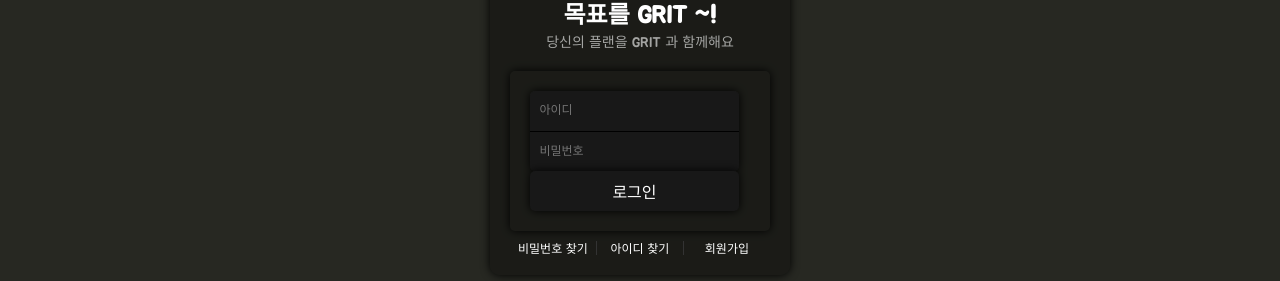
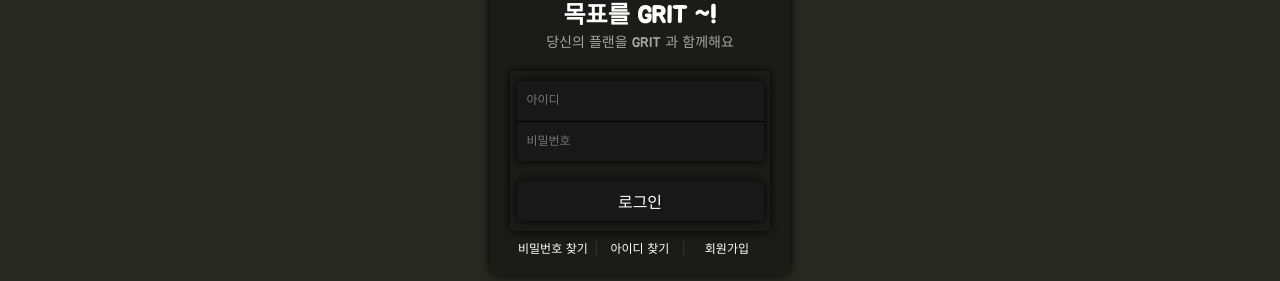
Before and after one commit to SeHIgh/LOGIN_Project, a plain HTML site: page index.html in a window 1280 px wide. Shown: the part 325-606 px from the top of the page. Drawn offline with Linux system fonts and the light colour scheme; a web font is replaced by a local one.

Commit message:
form addition

```diff
--- a/CSS/main.css
+++ b/CSS/main.css
@@ -146,7 +146,15 @@
             justify-content: space-around;
             align-items: center;
         }
-        main .box_login_main .box_login .wrap_id_pw{
+        main .box_login_main .box_login form{
+            width: 100%;
+            height: 100%;
+            display: flex;
+            flex-direction: column;
+            justify-content: space-around;
+            align-items: center;
+        }
+        main .box_login_main .box_login form .wrap_id_pw{
             width: 95%;
             height: 80px;
 
@@ -162,15 +170,15 @@
             align-items: center;
         }
 
-        main .box_login_main .box_login .wrap_id_pw .input_box{
+        main .box_login_main .box_login form .wrap_id_pw .input_box{
             width: 100%;
             height: 40px;
         }
-        main .box_login_main .box_login .wrap_id_pw .input_box:nth-child(2){
+        main .box_login_main .box_login form .wrap_id_pw .input_box:nth-child(2){
             border-top: #000 1px solid;
         }
 
-        main .box_login_main .box_login .wrap_id_pw .input_box input{
+        main .box_login_main .box_login form .wrap_id_pw .input_box input{
             width: 100%;
             height: 40px;
             padding: 0 10px;
@@ -186,7 +194,7 @@
             font-family: "Jua", sans-serif;
         }
 
-        main .box_login_main .box_login #login_btn{
+        main .box_login_main .box_login form #login_btn{
             width: 95%;
             height: 40px;
 
@@ -203,7 +211,7 @@
             font-size: 16px;
         }
 
-        main .box_login_main .box_login #login_btn:hover{
+        main .box_login_main .box_login form #login_btn:hover{
             background-color: #333;
         }
         /* /id pw input box */
```
Also changed, not shown: CSS/signup.css (+10 -0 lines).
